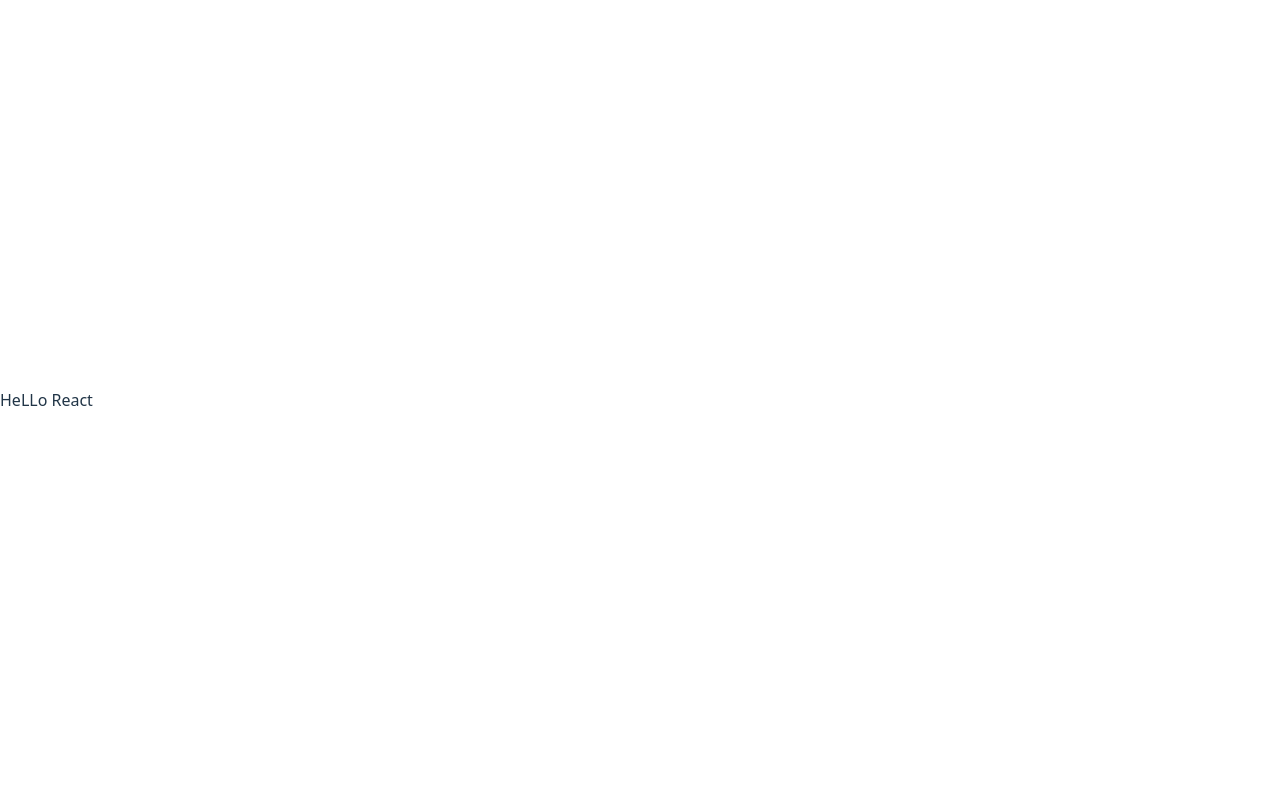
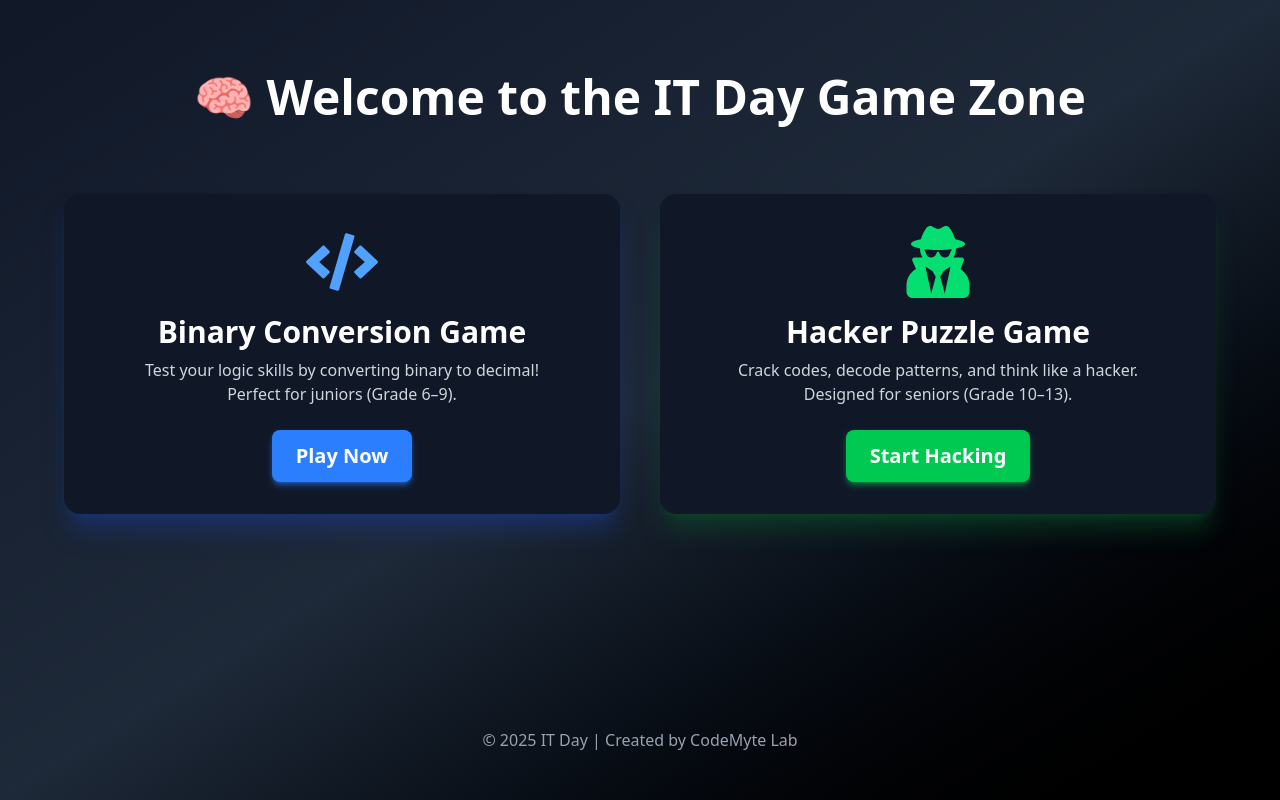
Before and after one commit to arshedgithub/school-ICT-game, a React (Vite) app: page / in a window 1280 px wide. Built offline with nearby package versions, Linux system fonts and the light colour scheme.

Commit message:
designed home page

```diff
--- a/src/App.tsx
+++ b/src/App.tsx
@@ -1,12 +1,9 @@
-import './App.css'
+import Home from "./pages/home";
 
-function App() {
-
+export default function App() {
   return (
-    <>
-    HeLLo React
-    </>
-  )
+    <div>
+      <Home />
+    </div>
+  );
 }
-
-export default App
--- a/src/index.css
+++ b/src/index.css
@@ -14,57 +14,3 @@
   -webkit-font-smoothing: antialiased;
   -moz-osx-font-smoothing: grayscale;
 }
-
-a {
-  font-weight: 500;
-  color: #646cff;
-  text-decoration: inherit;
-}
-a:hover {
-  color: #535bf2;
-}
-
-body {
-  margin: 0;
-  display: flex;
-  place-items: center;
-  min-width: 320px;
-  min-height: 100vh;
-}
-
-h1 {
-  font-size: 3.2em;
-  line-height: 1.1;
-}
-
-button {
-  border-radius: 8px;
-  border: 1px solid transparent;
-  padding: 0.6em 1.2em;
-  font-size: 1em;
-  font-weight: 500;
-  font-family: inherit;
-  background-color: #1a1a1a;
-  cursor: pointer;
-  transition: border-color 0.25s;
-}
-button:hover {
-  border-color: #646cff;
-}
-button:focus,
-button:focus-visible {
-  outline: 4px auto -webkit-focus-ring-color;
-}
-
-@media (prefers-color-scheme: light) {
-  :root {
-    color: #213547;
-    background-color: #ffffff;
-  }
-  a:hover {
-    color: #747bff;
-  }
-  button {
-    background-color: #f9f9f9;
-  }
-}
--- /dev/null
+++ b/src/pages/home.tsx
@@ -0,0 +1,63 @@
+import { FaCode, FaUserSecret } from "react-icons/fa";
+
+export default function App() {
+  return (
+    <div className="min-h-screen w-full bg-gradient-to-br from-gray-900 via-gray-800 to-black text-white font-sans flex flex-col">
+
+      {/* Header */}
+      <header className="flex justify-center items-center py-16 px-4 md:px-8">
+        <h1 className="text-3xl md:text-5xl font-bold text-center leading-snug">
+          🧠 Welcome to the IT Day Game Zone
+        </h1>
+      </header>
+
+      {/* Main content */}
+      <main className="flex-grow flex justify-center items-start px-4 md:px-8">
+        <div className="grid grid-cols-1 md:grid-cols-2 gap-10 w-full max-w-6xl">
+          {/* Binary Game Card */}
+          <div className="bg-gray-900 hover:bg-blue-900 transition-colors duration-300 rounded-2xl p-8 text-center shadow-xl shadow-blue-900/50 flex flex-col justify-between">
+            <div>
+              <FaCode className="text-6xl md:text-7xl text-blue-400 mx-auto mb-4" />
+              <h2 className="text-2xl md:text-3xl font-bold mb-2 text-white">
+                Binary Conversion Game
+              </h2>
+              <p className="text-gray-300 mb-6 text-sm md:text-base">
+                Test your logic skills by converting binary to decimal! <br /> Perfect for juniors (Grade 6–9).
+              </p>
+            </div>
+            <a
+              href="/binary"
+              className="bg-blue-500 hover:bg-blue-600 text-white font-semibold text-lg md:text-xl py-3 px-6 rounded-lg shadow-md shadow-blue-500/50 transition duration-300 inline-block mx-auto"
+            >
+              Play Now
+            </a>
+          </div>
+
+          {/* Hacker Puzzle Card */}
+          <div className="bg-gray-900 hover:bg-green-900 transition-colors duration-300 rounded-2xl p-8 text-center shadow-xl shadow-green-900/50 flex flex-col justify-between">
+            <div>
+              <FaUserSecret className="text-6xl md:text-7xl text-green-400 mx-auto mb-4" />
+              <h2 className="text-2xl md:text-3xl font-bold mb-2 text-white">
+                Hacker Puzzle Game
+              </h2>
+              <p className="text-gray-300 mb-6 text-sm md:text-base">
+                Crack codes, decode patterns, and think like a hacker. <br /> Designed for seniors (Grade 10–13).
+              </p>
+            </div>
+            <a
+              href="/hacker"
+              className="bg-green-500 hover:bg-green-600 text-white font-semibold text-lg md:text-xl py-3 px-6 rounded-lg shadow-md shadow-green-500/50 transition duration-300 inline-block mx-auto"
+            >
+              Start Hacking
+            </a>
+          </div>
+        </div>
+      </main>
+
+      {/* Footer */}
+      <footer className="py-12 text-gray-400 text-sm md:text-base text-center">
+        © 2025 IT Day | Created by CodeMyte Lab
+      </footer>
+    </div>
+  );
+}
```
